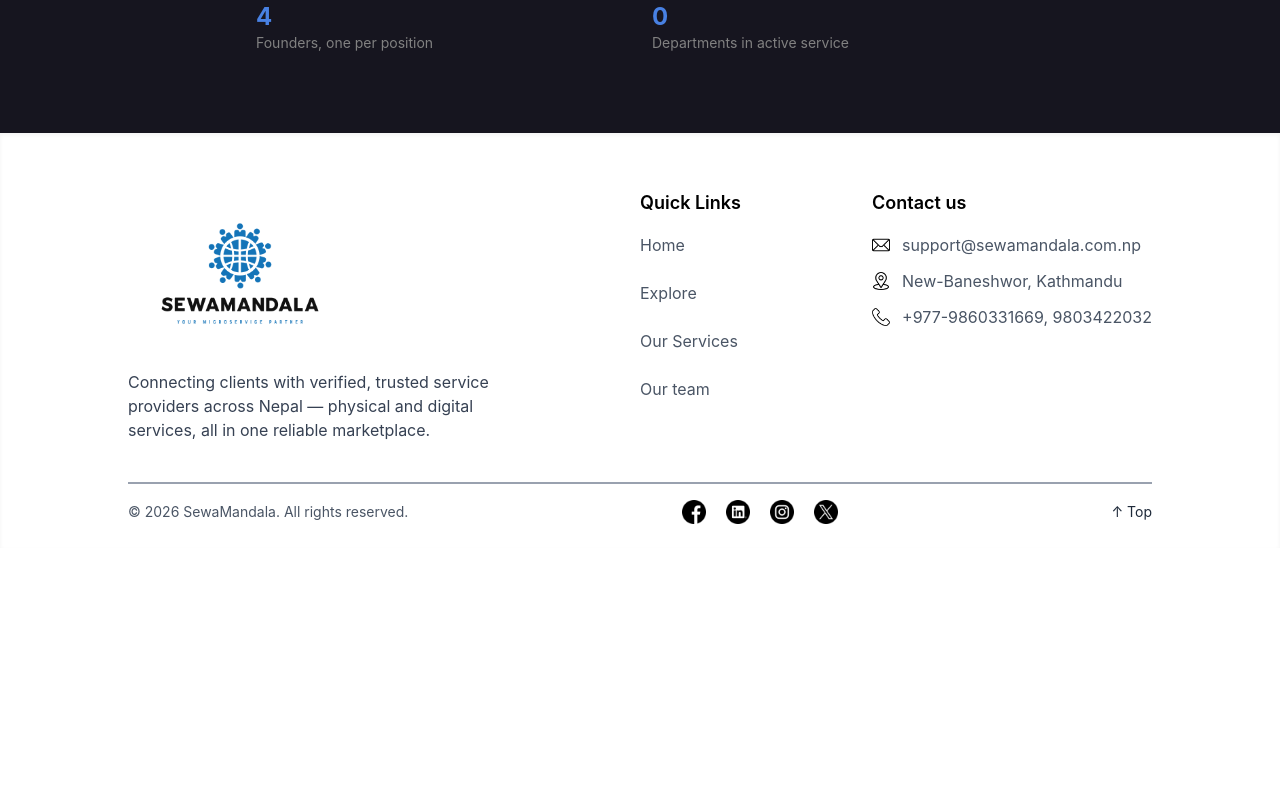
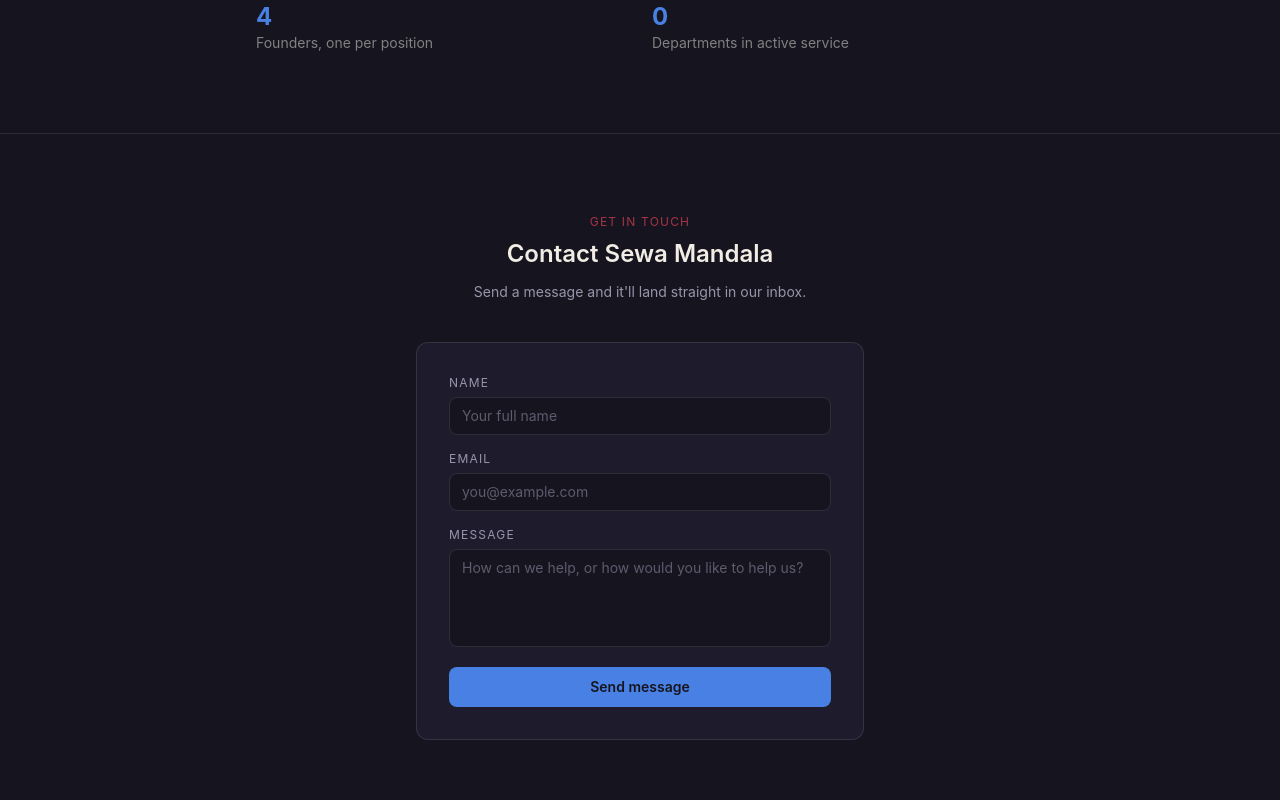
Before and after one commit to porgamar/SewaMandala, a React (Vite) app in the folder client/: page /OurTeam in a window 1280 px wide. Shown: the part 1560-2360 px from the top of the page. Before the commit the page ends 2108 px from the top, so only its background shows below. Built offline with nearby package versions, Linux system fonts and the light colour scheme.

Commit message:
Save local changes

```diff
--- a/client/src/pages/OurTeam.jsx
+++ b/client/src/pages/OurTeam.jsx
@@ -15,6 +15,127 @@
   { num: "4", label: "Founders, one per position" },
   { num: "0", label: "Departments in active service" },
 ];
+
+// Replace with your own Formspree form ID (formspree.io) — free tier works fine
+// for a low-volume org contact form and needs no backend of your own.
+const FORMSPREE_ENDPOINT = "https://formspree.io/f/YOUR_FORM_ID";
+
+function ContactForm() {
+  const [form, setForm] = useState({ name: "", email: "", message: "" });
+  const [status, setStatus] = useState("idle"); // idle | sending | sent | error
+
+  const handleChange = (e) => {
+    setForm({ ...form, [e.target.name]: e.target.value });
+  };
+
+  const handleSubmit = async (e) => {
+    e.preventDefault();
+    if (!form.name || !form.email || !form.message) return;
+
+    setStatus("sending");
+    try {
+      const res = await fetch(FORMSPREE_ENDPOINT, {
+        method: "POST",
+        headers: { Accept: "application/json", "Content-Type": "application/json" },
+        body: JSON.stringify(form),
+      });
+      if (res.ok) {
+        setStatus("sent");
+        setForm({ name: "", email: "", message: "" });
+      } else {
+        setStatus("error");
+      }
+    } catch {
+      setStatus("error");
+    }
+  };
+
+  if (status === "sent") {
+    return (
+      <div className="w-full max-w-md mx-auto bg-[#1e1c2c] rounded-xl border border-white/10 p-8 text-center">
+        <p className="font-semibold text-[#f1ede4] mb-1">Message sent</p>
+        <p className="text-sm text-[#9a94ab]">
+          Thanks for reaching out — someone from Sewa Mandala will reply to your email soon.
+        </p>
+        <button
+          onClick={() => setStatus("idle")}
+          className="mt-4 text-sm text-[#4881E3] hover:underline"
+        >
+          Send another message
+        </button>
+      </div>
+    );
+  }
+
+  return (
+    <form
+      onSubmit={handleSubmit}
+      className="w-full max-w-md mx-auto bg-[#1e1c2c] rounded-xl border border-white/10 p-6 sm:p-8 flex flex-col gap-4"
+    >
+      <div className="flex flex-col gap-1.5">
+        <label htmlFor="name" className="text-xs uppercase tracking-widest text-[#9a94ab]">
+          Name
+        </label>
+        <input
+          id="name"
+          name="name"
+          type="text"
+          value={form.name}
+          onChange={handleChange}
+          required
+          placeholder="Your full name"
+          className="bg-[#16151f] border border-white/10 rounded-lg px-3 py-2 text-sm text-[#f1ede4] placeholder:text-[#5f5a6d] focus:outline-none focus:border-[#4881E3] transition"
+        />
+      </div>
+
+      <div className="flex flex-col gap-1.5">
+        <label htmlFor="email" className="text-xs uppercase tracking-widest text-[#9a94ab]">
+          Email
+        </label>
+        <input
+          id="email"
+          name="email"
+          type="email"
+          value={form.email}
+          onChange={handleChange}
+          required
+          placeholder="you@example.com"
+          className="bg-[#16151f] border border-white/10 rounded-lg px-3 py-2 text-sm text-[#f1ede4] placeholder:text-[#5f5a6d] focus:outline-none focus:border-[#4881E3] transition"
+        />
+      </div>
+
+      <div className="flex flex-col gap-1.5">
+        <label htmlFor="message" className="text-xs uppercase tracking-widest text-[#9a94ab]">
+          Message
+        </label>
+        <textarea
+          id="message"
+          name="message"
+          rows={4}
+          value={form.message}
+          onChange={handleChange}
+          required
+          placeholder="How can we help, or how would you like to help us?"
+          className="bg-[#16151f] border border-white/10 rounded-lg px-3 py-2 text-sm text-[#f1ede4] placeholder:text-[#5f5a6d] focus:outline-none focus:border-[#4881E3] transition resize-none"
+        />
+      </div>
+
+      {status === "error" && (
+        <p className="text-sm text-[#e8944a]">
+          Something went wrong sending your message. Please try again.
+        </p>
+      )}
+
+      <button
+        type="submit"
+        disabled={status === "sending"}
+        className="mt-1 rounded-lg bg-[#4881E3] text-[#16151f] font-semibold text-sm py-2.5 hover:bg-[#5c90e8] disabled:opacity-60 disabled:cursor-not-allowed transition"
+      >
+        {status === "sending" ? "Sending..." : "Send message"}
+      </button>
+    </form>
+  );
+}
 
 function OurTeam() {
   const [selected, setSelected] = useState(null);
@@ -105,7 +226,7 @@
         </div>
       </section>
 
-      <section id="mission" className="px-6 py-20">
+      <section id="mission" className="px-6 py-20 border-b border-white/10">
         <div className="max-w-3xl mx-auto grid sm:grid-cols-2 gap-6">
           {STATS.map((stat) => (
             <div key={stat.label} className="border-t border-white/10 pt-3">
@@ -116,6 +237,18 @@
         </div>
       </section>
 
+      {/* Contact — visitor submits, org receives it via email */}
+      <section id="contact" className="px-6 py-20">
+        <div className="text-center mb-10">
+          <p className="text-xs uppercase tracking-widest text-[#a63446] mb-2">Get in touch</p>
+          <h2 className="text-2xl font-semibold text-[#f1ede4]">Contact Sewa Mandala</h2>
+          <p className="text-[#9a94ab] max-w-sm mx-auto mt-3 text-sm">
+            Send a message and it'll land straight in our inbox.
+          </p>
+        </div>
+        <ContactForm />
+      </section>
+
     </div>
   );
 }
```
